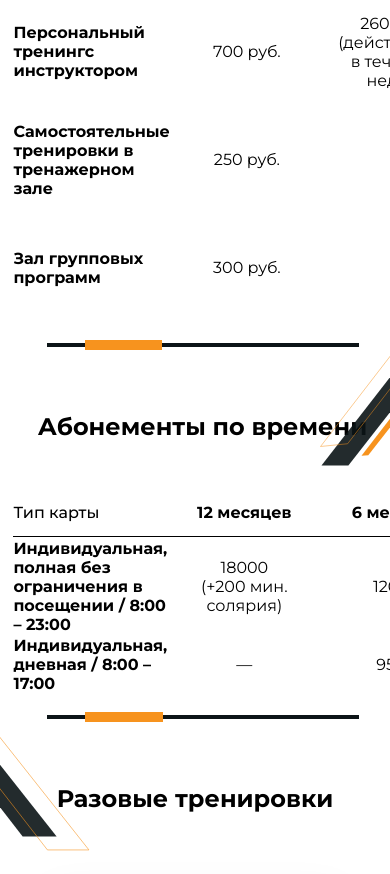
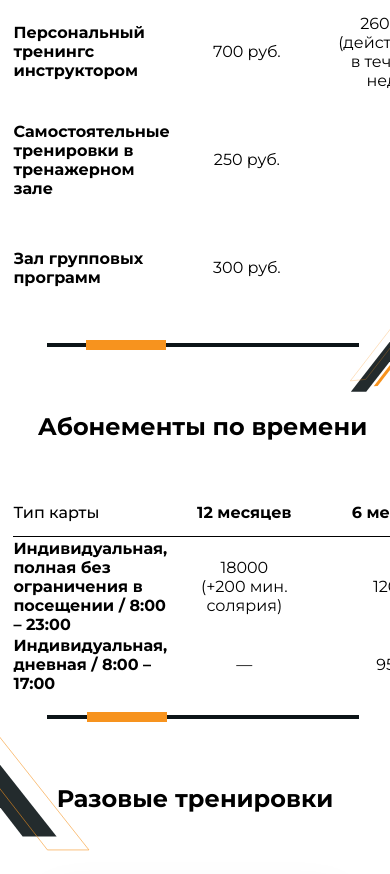
Before and after one commit to Gabrielyan-M/Panteon, a plain HTML site: page index.html in a window 390 px wide. Shown: the part 3842-4716 px from the top of the page. Drawn offline with Linux system fonts and the light colour scheme.

Commit message:
style.css

```diff
--- a/style.css
+++ b/style.css
@@ -1860,6 +1860,10 @@ footer a {
         width: 90px;
     }
 
+        .tickets-decoration-element1 {
+        width: 40px;
+    }
+
     .one-training-container {
         flex-direction: column;
     }
```
